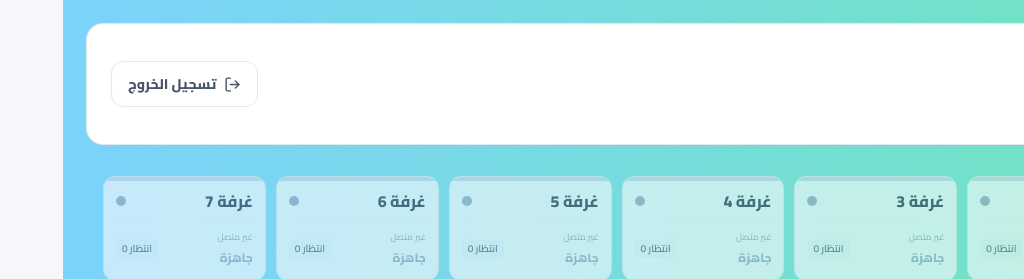
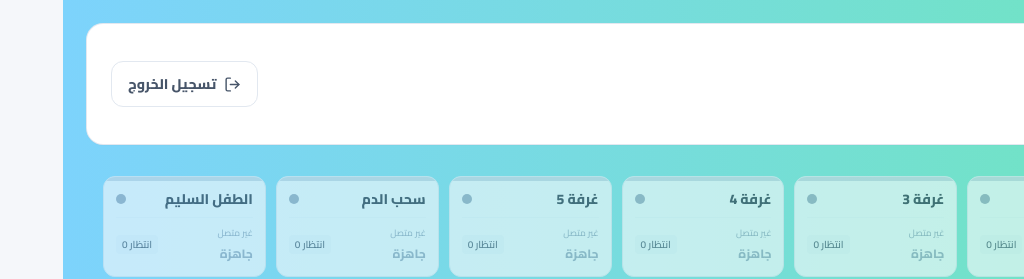
Before and after one commit to wjm77/vitejs-vite-yr5vlqvh, a React (Vite) app: page /reception in a window 1280 px wide. Shown: the top 279 px of the page, without its empty margins (256-1280 px from the left). Built offline with nearby package versions, Linux system fonts and the light colour scheme; no server answers; the database is empty.

Commit message:
fix errors

```diff
--- a/src/pages/Clinic.tsx
+++ b/src/pages/Clinic.tsx
@@ -13,6 +13,12 @@ import { useNavigate } from 'react-router-dom';
 import { supabase } from '../config/supabase';
 import { useQueue } from '../context/QueueContext';
 import { usePageTitle } from '../hooks/usePageTitle';
+
+const getRoomTitle = (roomNum: string) => {
+  if (roomNum === '6') return 'عيادة سحب الدم';
+  if (roomNum === '7') return 'عيادة الطفل السليم';
+  return `عيادات الغرفة ${roomNum}`;
+};
 
 function Clinic() {
 
@@ -269,8 +275,8 @@ function Clinic() {
                     مركز الرعاية الصحية الأولية بالخرج
                   </p>
                   <h1 className="text-2xl font-extrabold text-slate-900">
-                    عيادات الغرفة {clinicRoom}
-                  </h1>
+  {getRoomTitle(clinicRoom)}
+</h1>
                 </div>
               </div>
             </div>
@@ -349,12 +355,16 @@ function Clinic() {
           </div>
 
           <div className="rounded-2xl bg-white p-5 shadow-sm ring-1 ring-slate-200">
-            <div className="text-xs font-bold text-slate-500">رقم الغرفة</div>
+  <div className="text-xs font-bold text-slate-500">اسم الغرفة / العيادة</div>
 
-            <div className="mt-2 text-lg font-extrabold text-slate-900">
-              غرفة {selectedClinic?.roomNumber ?? clinicRoom}
-            </div>
-          </div>
+  <div className="mt-2 text-lg font-extrabold text-slate-900">
+    {clinicRoom === '6'
+      ? 'سحب الدم'
+      : clinicRoom === '7'
+      ? 'الطفل السليم'
+      : `غرفة ${selectedClinic?.roomNumber ?? clinicRoom}`}
+  </div>
+</div>
 
           <div className="rounded-2xl bg-white p-5 shadow-sm ring-1 ring-slate-200">
             <div className="text-xs font-bold text-slate-500">
--- a/src/pages/Reception.tsx
+++ b/src/pages/Reception.tsx
@@ -164,8 +164,16 @@ import { useQueue } from '../context/QueueContext';
           {/* شريط الغرف السبع الموحد (غرفة 1 - غرفة 7) */}
 <div className="w-full max-w-7xl mx-auto px-4 my-4">
   <div className="grid grid-cols-2 sm:grid-cols-4 lg:grid-cols-7 gap-2.5">
-    {['1', '2', '3', '4', '5', '6', '7'].map((roomNum) => {
-      // جلب كافة العيادات المرتبطة بهذه الغرفة
+  {['1', '2', '3', '4', '5', '6', '7'].map((roomNum) => {
+  // 🟢 تحديد اسم الغرفة/العيادة
+  const roomLabel =
+    roomNum === '6'
+      ? 'سحب الدم'
+      : roomNum === '7'
+      ? 'الطفل السليم'
+      : `غرفة ${roomNum}`;
+
+  // جلب كافة العيادات المرتبطة بهذه الغرفة
       const roomClinicsList = clinics.filter(
         (c) => String(c.roomNumber) === roomNum || c.id.includes(`room${roomNum}`)
       );
@@ -210,10 +218,13 @@ import { useQueue } from '../context/QueueContext';
           />
 
           {/* اسم الغرفة ومؤشر اتصال اليوزر */}
-          <div className="flex items-center justify-between gap-1 mb-2">
-            <span className="block font-black text-base text-slate-800 dark:text-white">
-              غرفة {roomNum}
-            </span>
+<div className="flex items-center justify-between gap-1 mb-2">
+  <span
+    className="block font-black text-xs sm:text-sm text-slate-800 dark:text-white truncate"
+    title={roomLabel}
+  >
+    {roomLabel}
+  </span>
 
             <span className="relative flex h-2.5 w-2.5">
               {isOnline && (
```
Also changed, not shown: 5 other files (tests, documents, lock files or other folders).
